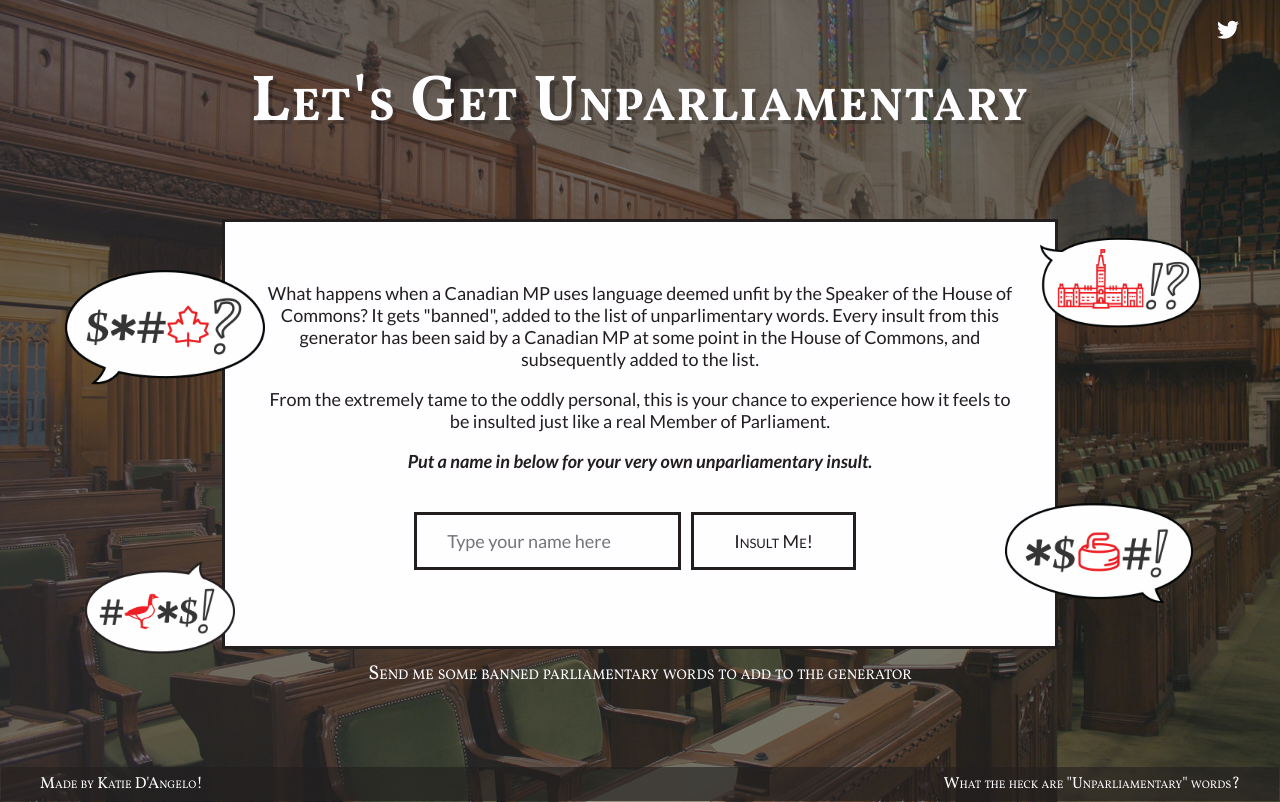
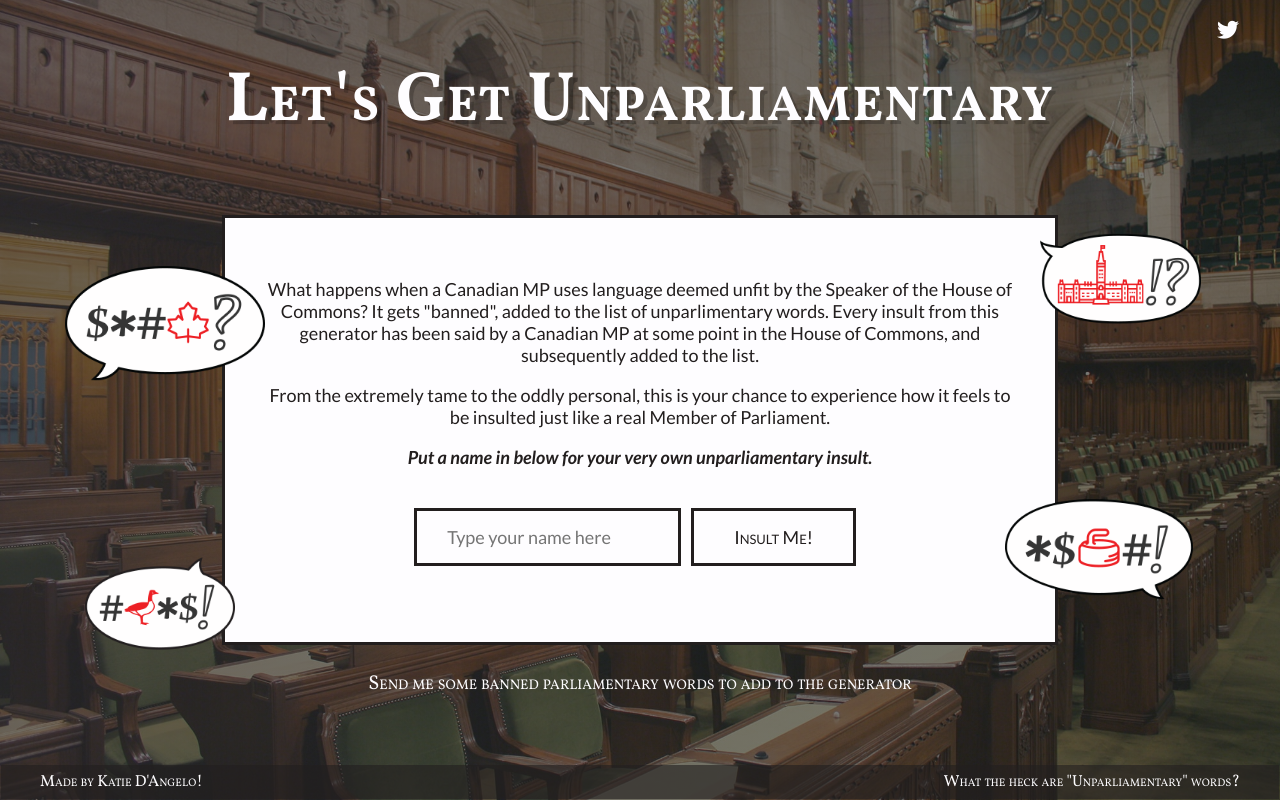
Before and after one commit to KaydeeDee/lets-get-unparliamentary, a plain HTML site: page letsGetUnparliamentary/index.html in a window 1280 px wide. Drawn offline with nearby package versions, Linux system fonts and the light colour scheme.

Commit message:
styled button transitions, added vh sizes

```diff
--- a/letsGetUnparliamentary/index.html
+++ b/letsGetUnparliamentary/index.html
@@ -37,11 +37,13 @@
                         <a class="twitter popup" href="http://twitter.com/share?text=Unparliamentary%20Insult%20Generator%20"><i class="fa fa-twitter" aria-hidden="true"></i></a>
                     </nav>
                     <!-- nav ends -->
-                <div class="wrapper-inner">
                     <!-- header starts -->
+                    <div class="wrapper-inner--header">
                         <header>
                             <h1>Let's Get <span class="unparlimentary-change-un--color">Un</span>parliamentary</h1>
                         </header>
+                    </div>
+                <div class="wrapper-inner">
                     <!-- header ends -->
                     <div class="wrapper-inner--box-text">
                         <!-- first screen -->
--- a/letsGetUnparliamentary/styles/partials/_buttons.scss
+++ b/letsGetUnparliamentary/styles/partials/_buttons.scss
@@ -22,7 +22,7 @@ input {
 input[type=submit] {
     padding: 15px 40px;
     font-variant: small-caps;
-    transition: .80s;
+    transition: 0.3s;
     &:hover {
         background: $highlight;
         color: $secondary-color;
@@ -42,7 +42,7 @@ input[type=submit] {
     height: 58px;
     border: 3px solid $primary-color;
     margin: 0;
-    transition: 0.80s;
+    transition: 0.3s;
     font-variant: small-caps;
     @include font-size-value(18);
     font-family: $paragraph-font;
--- a/letsGetUnparliamentary/styles/partials/_firstScreen.scss
+++ b/letsGetUnparliamentary/styles/partials/_firstScreen.scss
@@ -56,7 +56,7 @@
 }
 
 .small-querie-disapear {
-     @include font-size-value(20);
+    @include font-size-value(20);
 }
 
 // social icons
@@ -73,7 +73,7 @@
         position: relative;
         transform: translateY(20px);
         color: $primary-color;
-        transition: 0.6s;
+        transition: 0.3s;
     }
     .fa-twitter {
         margin: 0 8px;
@@ -86,9 +86,6 @@
     }
     a:hover {
         color: $highlight;
-    }
-    a {
-        outline: 0;
     }
 }
 
--- a/letsGetUnparliamentary/styles/partials/_global.scss
+++ b/letsGetUnparliamentary/styles/partials/_global.scss
@@ -24,7 +24,7 @@ html {
 // wrappers
 
 .wrapper-max {
-     max-width: 1950px;
+     max-width: 2000px;
      margin: 0 auto;
 }
 
@@ -33,11 +33,16 @@ html {
     margin: 0 auto;
 }
 
+.wrapper-inner--header {
+    max-width: 940px;
+    margin: 0 auto;
+}
+
 .wrapper-inner--box-text {
     max-width: 95%;
     min-height: 430px;
     margin: 0 auto;
-    margin-bottom: 10px;
+    margin-bottom: 3vh;
     padding: 40px;
     background: $secondary-color;
     border: 3px solid $primary-color;
@@ -55,7 +60,7 @@ html {
 
 // to fix floating footer
 .footer-fixer {
-    min-height: calc(100vh - 44.5px);
+    min-height: calc(100vh - 46px);
     padding: 1px;
 }
 
@@ -81,10 +86,10 @@ img {
 // headings
 
 h1 {
-    @include font-size-value(65);
+    @include font-size-value(70);
     color: $secondary-color;
-    margin-top: 5px;
-    margin-bottom: 8%;
+    margin-top: 0;
+    margin-bottom: 8vh;
     font-family: $header-font;
     font-weight: 800;
     letter-spacing: 1.5px;
--- a/letsGetUnparliamentary/styles/partials/_nav.scss
+++ b/letsGetUnparliamentary/styles/partials/_nav.scss
@@ -6,6 +6,7 @@ footer a, nav a, button {
      @include font-size-value(16);
      font-family: $header-font;
      font-variant: small-caps;
+     transition: 0.4s;
      &:hover {
         color: $highlight;
         font-weight: bold;
@@ -14,7 +15,7 @@ footer a, nav a, button {
 
 .nav-class a {
     margin-top: 10px;
-    transition: 0.60s;
+    transition: 0.3s;
     @include font-size-value(22);
     outline: 0;
 }
```
Also changed, not shown: letsGetUnparliamentary/styles/style.css, 1 other file. Lines whose indentation alone changed are shown as unchanged.
